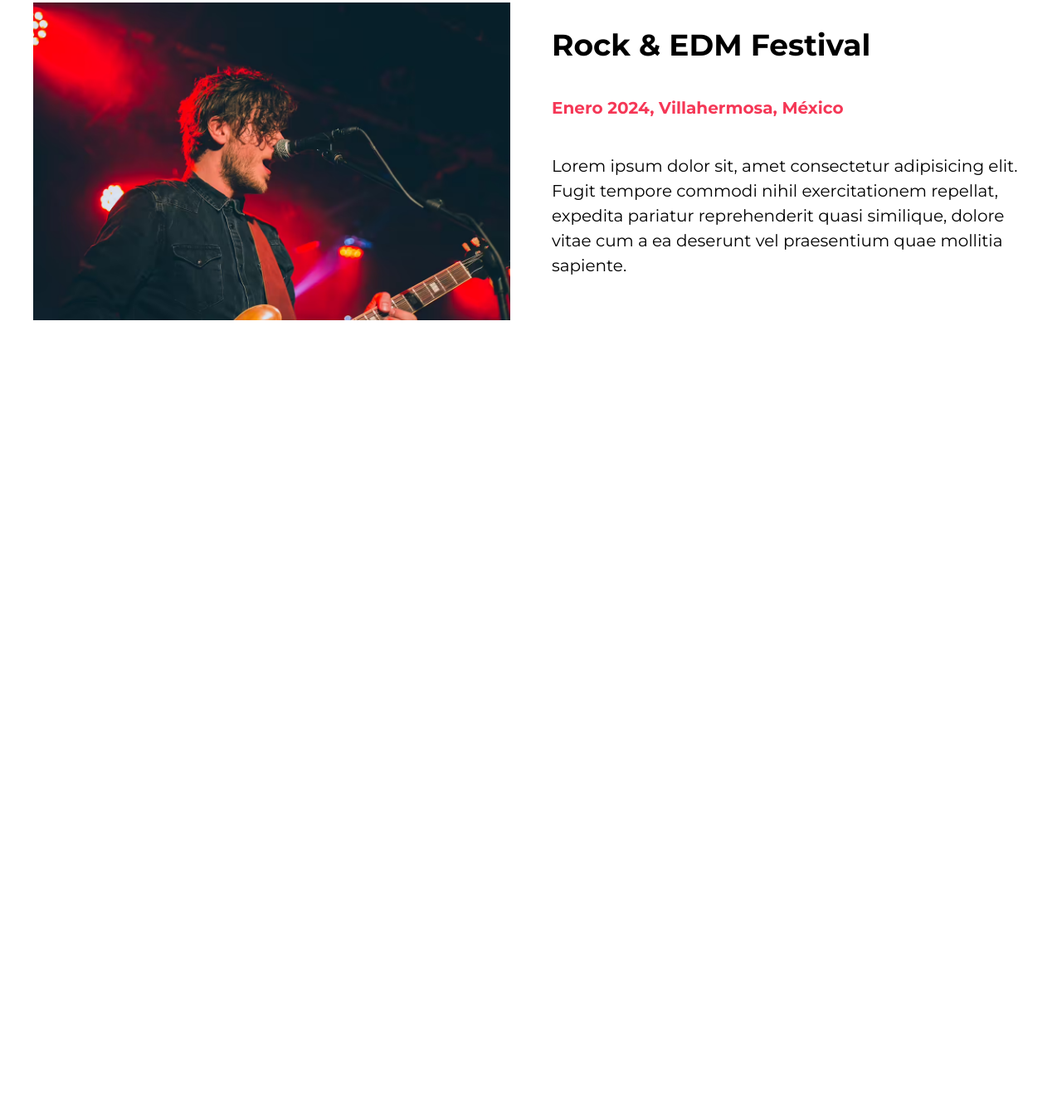
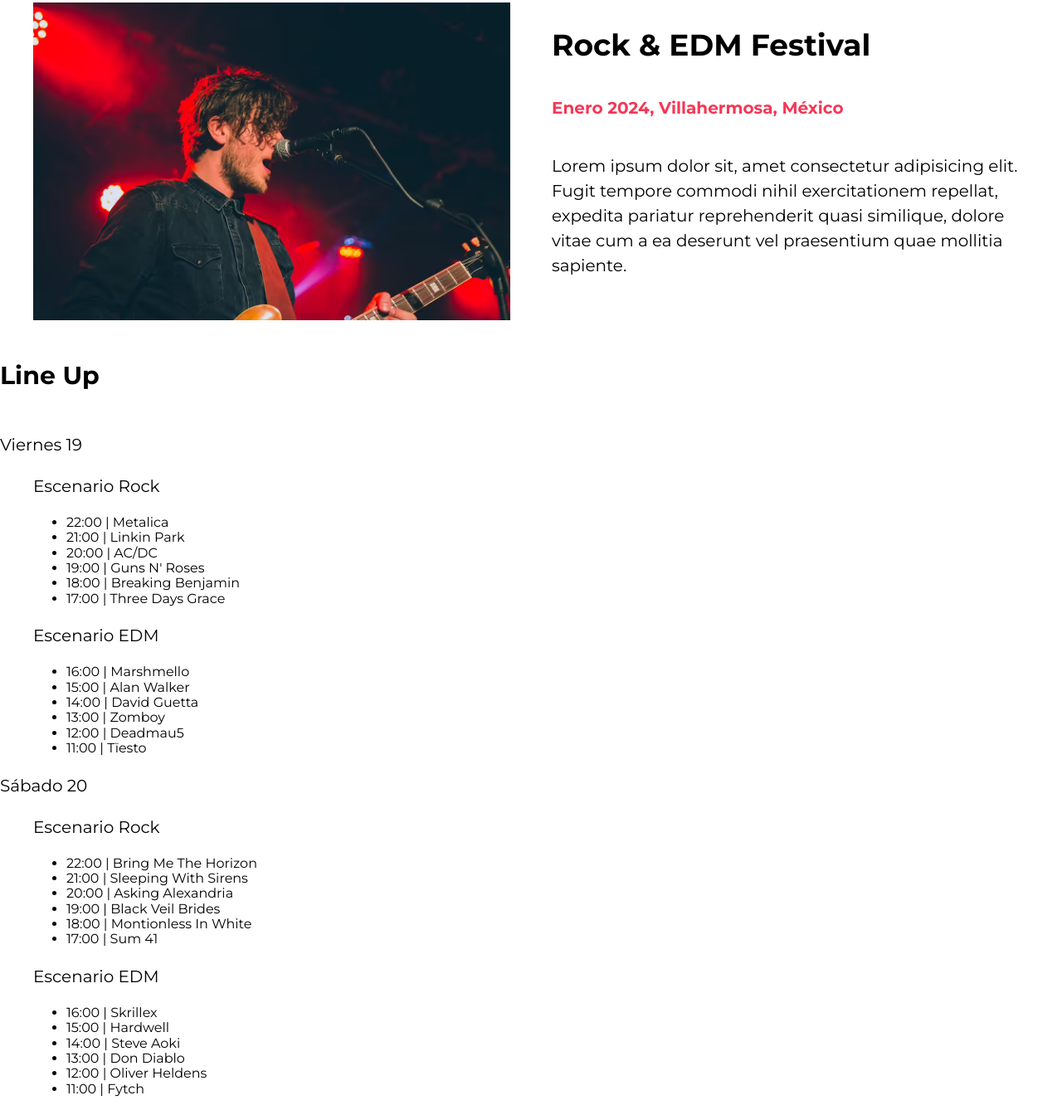
Before and after one commit to jb-rgb/FESTIVAL-MUSICA, a website: page index.html in a window 1280 px wide. Shown: the part 773-2111 px from the top of the page at 83% size. Before the commit the page ends 1209 px from the top, so only its background shows below. Drawn offline with Linux system fonts and the light colour scheme.

Commit message:
Se creó la sección de LineUp.

```diff
--- a/index.html
+++ b/index.html
@@ -48,5 +48,106 @@
             <p>Lorem ipsum dolor sit, amet consectetur adipisicing elit. Fugit tempore commodi nihil exercitationem repellat, expedita pariatur reprehenderit quasi similique, dolore vitae cum a ea deserunt vel praesentium quae mollitia sapiente.</p>
         </div>
     </section>
+    <section class="lineup">
+        <h3>Line Up</h3>
+        <p class="dia">Viernes 19</p>
+        <div class="escenarios-contenedor contenedor">
+            <div class="escenario rock bg-amarillo">
+                <p class="nombre-escenario">Escenario Rock</p>
+                <ul class="calendario">
+                    <li>
+                        22:00 | <span>Metalica</span>
+                    </li>
+                    <li>
+                        21:00 | <span>Linkin Park</span>
+                    </li>
+                    <li>
+                        20:00 | <span>AC/DC</span>
+                    </li>
+                    <li>
+                        19:00 | <span>Guns N' Roses</span>
+                    </li>
+                    <li>
+                        18:00 | <span>Breaking Benjamin</span>
+                    </li>
+                    <li>
+                        17:00 | <span>Three Days Grace</span>
+                    </li>
+                </ul>
+            </div> <!-- .escenario -->
+            <div class="escenario edm bg-verde">
+                <p class="nombre-escenario">Escenario EDM</p>
+                <ul class="calendario">
+                    <li>
+                        16:00 | <span>Marshmello</span>
+                    </li>
+                    <li>
+                        15:00 | <span>Alan Walker</span>
+                    </li>
+                    <li>
+                        14:00 | <span>David Guetta</span>
+                    </li>
+                    <li>
+                        13:00 | <span>Zomboy</span>
+                    </li>
+                    <li>
+                        12:00 | <span>Deadmau5</span>
+                    </li>
+                    <li>
+                        11:00 | <span>Tïesto</span>
+                    </li>
+                </ul>
+            </div> <!-- .escenario -->
+        </div> <!-- .escenarios-contenedor -->
+        <p class="dia">Sábado 20</p>
+        <div class="escenarios-contenedor contenedor">
+            <div class="escenario rock bg-verde">
+                <p class="nombre-escenario">Escenario Rock</p>
+                <ul class="calendario">
+                    <li>
+                        22:00 | <span>Bring Me The Horizon</span>
+                    </li>
+                    <li>
+                        21:00 | <span>Sleeping With Sirens</span>
+                    </li>
+                    <li>
+                        20:00 | <span>Asking Alexandria</span>
+                    </li>
+                    <li>
+                        19:00 | <span>Black Veil Brides</span>
+                    </li>
+                    <li>
+                        18:00 | <span>Montionless In White</span>
+                    </li>
+                    <li>
+                        17:00 | <span>Sum 41</span>
+                    </li>
+                </ul>
+            </div> <!-- .escenario -->
+            <div class="escenario edm bg-amarillo">
+                <p class="nombre-escenario">Escenario EDM</p>
+                <ul class="calendario">
+                    <li>
+                        16:00 | <span>Skrillex</span>
+                    </li>
+                    <li>
+                        15:00 | <span>Hardwell</span>
+                    </li>
+                    <li>
+                        14:00 | <span>Steve Aoki</span>
+                    </li>
+                    <li>
+                        13:00 | <span>Don Diablo</span>
+                    </li>
+                    <li>
+                        12:00 | <span>Oliver Heldens</span>
+                    </li>
+                    <li>
+                        11:00 | <span>Fytch</span>
+                    </li>
+                </ul>
+            </div> <!-- .escenario -->
+        </div> <!-- .escenarios-contenedor -->
+    </section>
 </body>
 </html>
```
